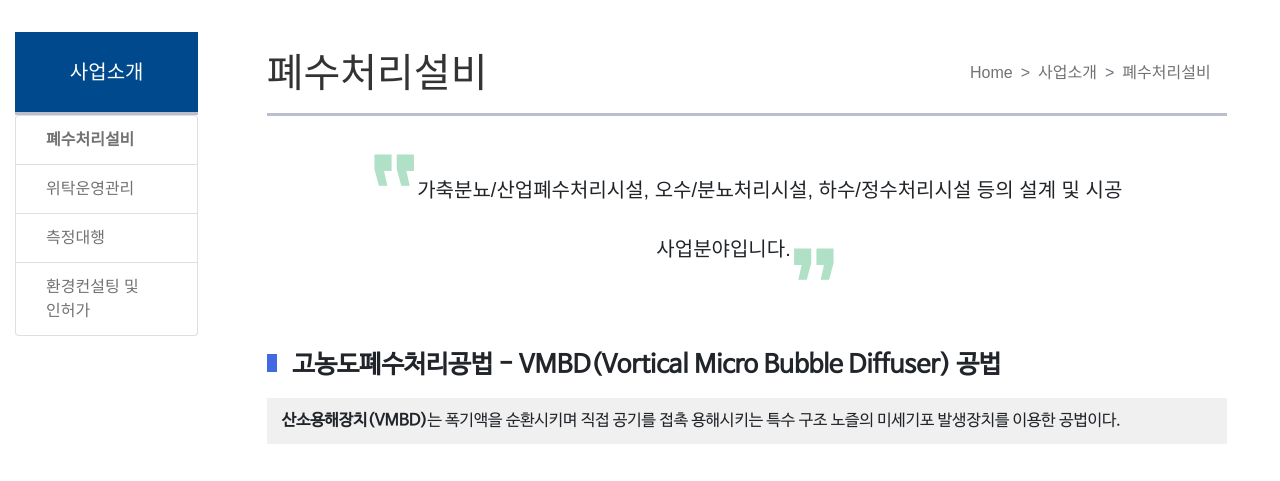
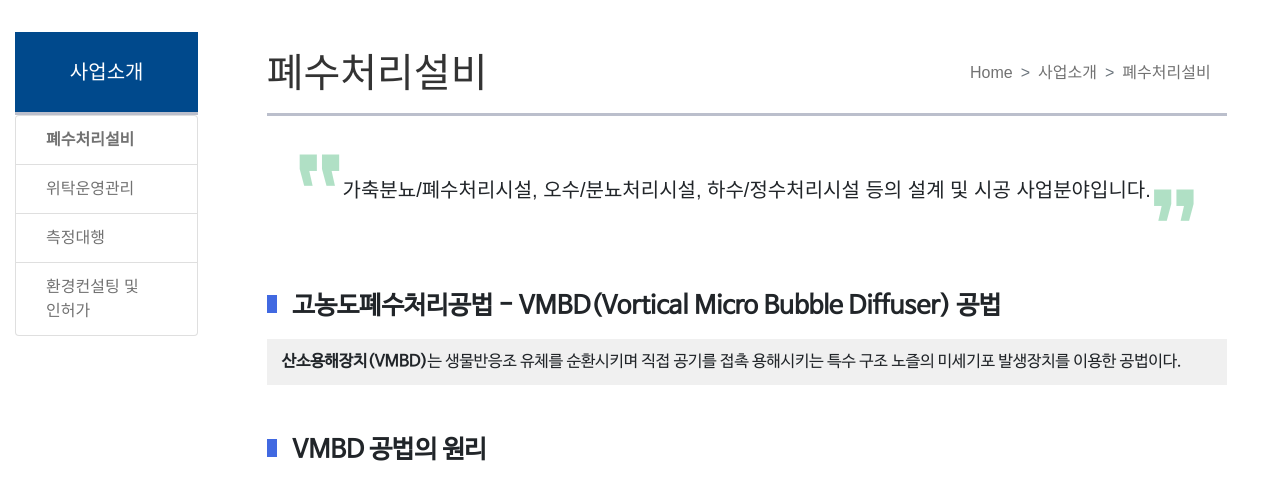
Before and after one commit to Ehqht/jh-temp, a website: page business1.html in a window 1280 px wide. Shown: the part 435-916 px from the top of the page. Drawn offline with Linux system fonts and the light colour scheme; grey boxes are pictures that could not be loaded.

Commit message:
detail content modification

```diff
--- a/business1.html
+++ b/business1.html
@@ -136,13 +136,13 @@
         </div>
 
         <div class="business-intro" >
-          <p>가축분뇨/산업폐수처리시설, 오수/분뇨처리시설, 하수/정수처리시설 등의 설계 및 시공 사업분야입니다.</p>
+          <p>가축분뇨/폐수처리시설, 오수/분뇨처리시설, 하수/정수처리시설 등의 설계 및 시공 사업분야입니다.</p>
        </div>
        <div class="business-content">
         <h3 class="sub-tit">
           고농도폐수처리공법 - VMBD(Vortical Micro Bubble Diffuser) 공법
         </h3>
-        <p class="bg-grey"><strong>산소용해장치(VMBD)</strong>는 폭기액을 순환시키며 직접 공기를
+        <p class="bg-grey"><strong>산소용해장치(VMBD)</strong>는 생물반응조 유체를 순환시키며 직접 공기를
           접촉 용해시키는 특수 구조 노즐의 미세기포 발생장치를 이용한 공법이다.</p>
         <h3 class="sub-tit">
           VMBD 공법의 원리
```
Also changed, not shown: business4.html (+1 -2 lines).
